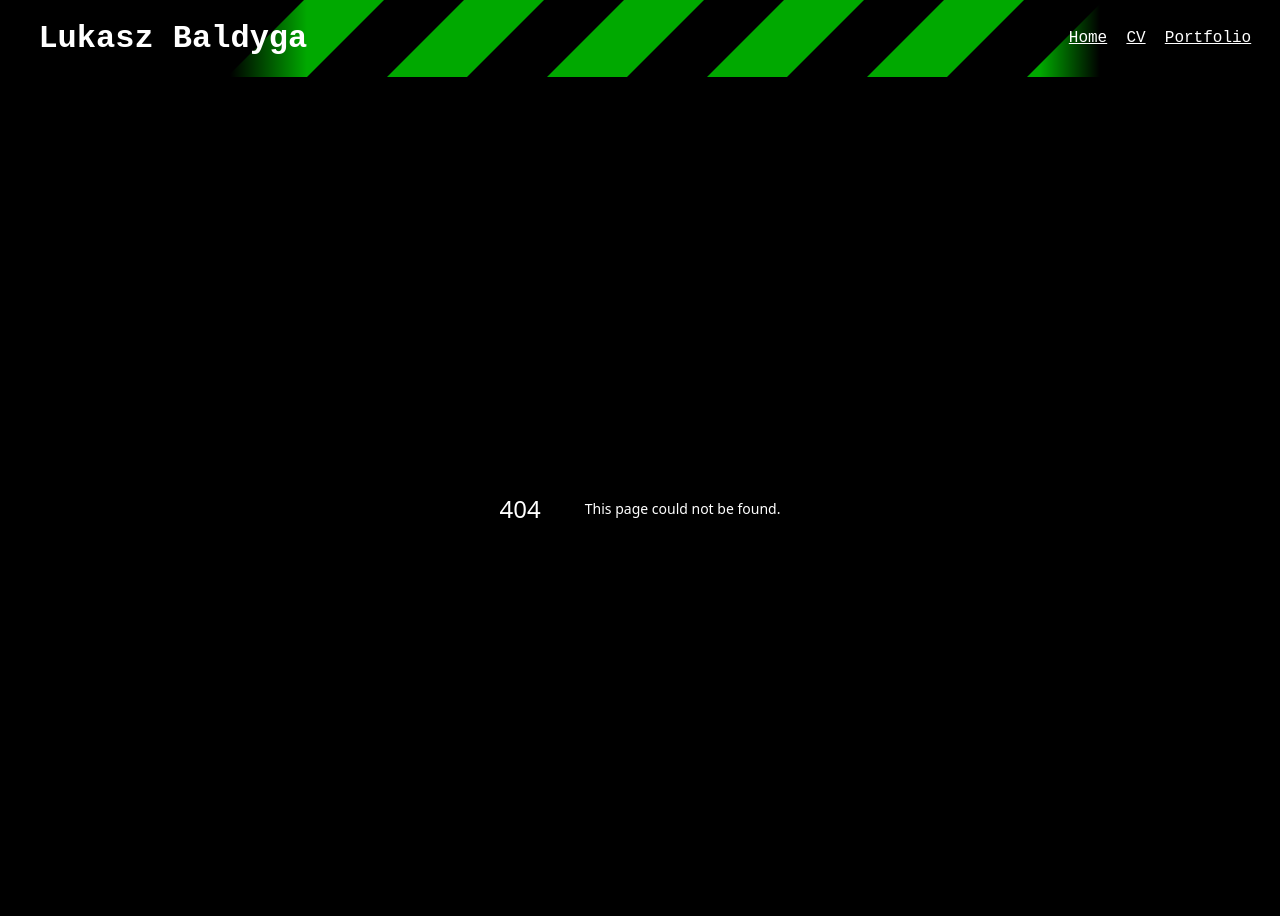
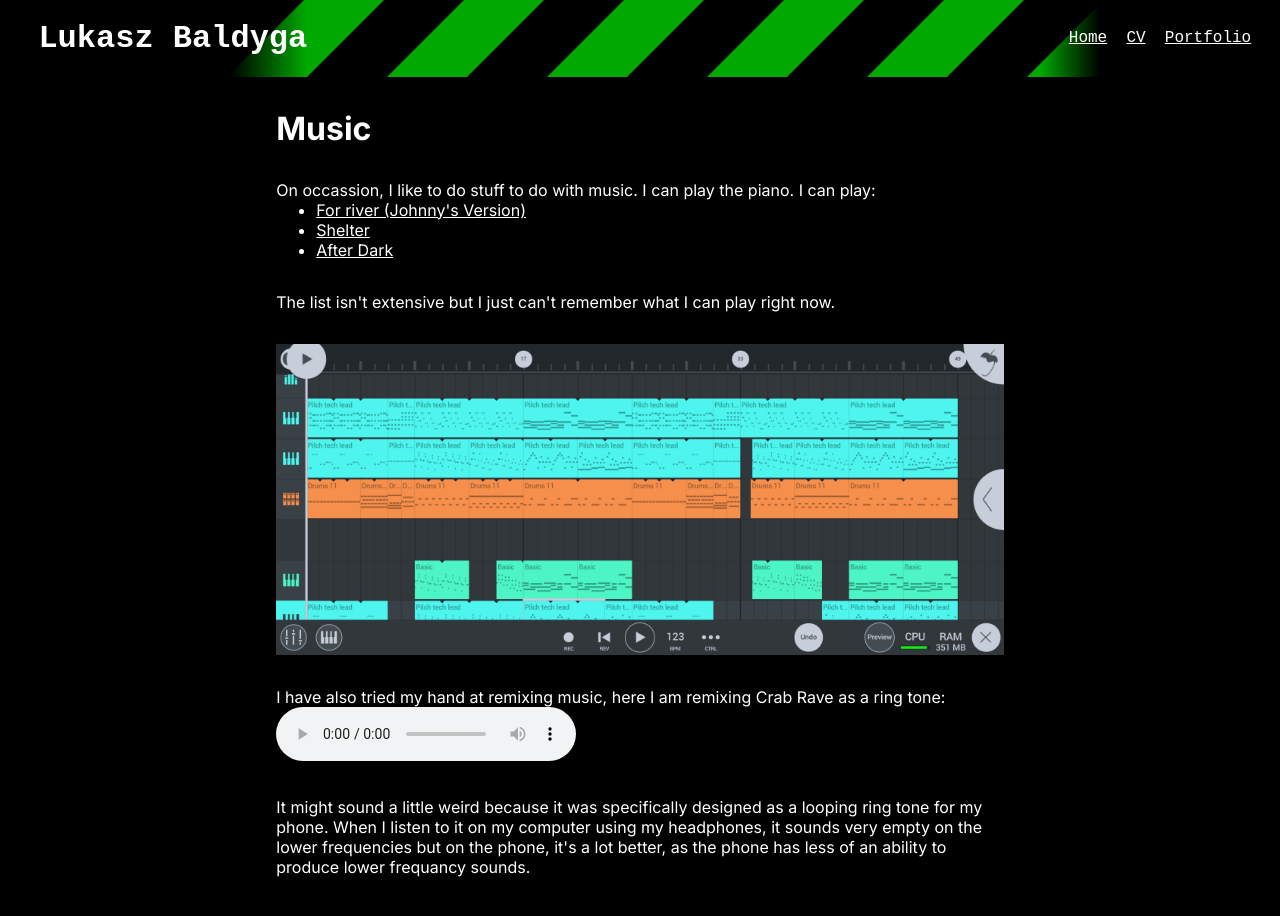
Before and after one commit to Rijndael1998/Website-Neo, a Next.js app: page /fun/hobbies in a window 1280 px wide. Before the commit this address had no page. Shown: the top 916 px of the page. Built offline with nearby package versions, Linux system fonts and the light colour scheme.

Commit message:
Added hobbies and added lazy to lazy pages

```diff
--- a/src/app/cv/page.tsx
+++ b/src/app/cv/page.tsx
@@ -1,6 +1,8 @@
+import Lazy from "@/components/lazy/_lazy";
+
 export default function CV() {
-    return <>
+    return <Lazy>
         <h1>CV</h1>
         <p>This is my digtal CV, you can customize it to your needs.</p>
-    </>
+    </Lazy>
 }
--- /dev/null
+++ b/src/app/fun/hobbies/page.tsx
@@ -0,0 +1,43 @@
+import Lazy from "@/components/lazy/_lazy";
+import { MusicDesc1, MusicDesc2, MusicDesc3, MusicDesc4, MusicICanPlay } from "@/content/Hobbies";
+import Image from "next/image";
+
+export default function Hobbies() {
+    return <Lazy>
+        <h1>Music</h1>
+
+        {/* TODO: Please remove this hack */}
+        <p style={{marginBottom: "0"}}>
+            {MusicDesc1}
+        </p>
+
+        <ul>
+            {
+                MusicICanPlay.map((item, index) => {
+                    return <li key={index}>
+                        <a href={item[1]}>{item[0]}</a>
+                    </li>
+                })
+            }
+        </ul>
+
+        <p>
+            {MusicDesc2}
+        </p>
+
+        <div className={".imageContainer"} style={{marginRight: "2.5rem", aspectRatio: 3840 / 1644, position: "relative"}}>
+            <Image style={{width: "100%", height: "100%"}} alt="FL Studio Screenshot" quality={100} fill src="/fun/hobbies/music/fl_studio.png"/>
+        </div>
+
+        {/* TODO: Please remove this hack */}
+        <p style={{marginBottom: "0"}}>
+            {MusicDesc3}
+        </p>
+
+        <audio controls src="/fun/hobbies/music/crab_rave.mp3"/>
+
+        <p>
+            {MusicDesc4}
+        </p>
+    </Lazy>
+}
--- a/src/app/fun/sudoku/page.tsx
+++ b/src/app/fun/sudoku/page.tsx
@@ -7,6 +7,7 @@ import { useState } from "react";
 import styles from "./sudoku.module.scss";
 import { EasyGrid, HardGrid } from "@/components/algorithms/sudoku/testGrids";
 import { backtracking } from "@/components/algorithms/sudoku/sudokuWorker";
+import Lazy from "@/components/lazy/_lazy";
 
 function EmptyGridGen() {
     const grid: Array<Array<number>> = [];
@@ -52,7 +53,7 @@ export default function Sudoku() {
         setGrid(result);
     }
 
-    return <>
+    return <Lazy>
         <h1>Sudoku Solver</h1>
         <div className={styles.controlWrapper}>
             <div className={styles.buttonWrapper}>
@@ -63,5 +64,5 @@ export default function Sudoku() {
             </div>
             <SudokuGrid grid={grid} callback={(x, y, v) => { callback(x, y, v) }} />
         </div>
-    </>
+    </Lazy>
 }
--- a/src/app/page.tsx
+++ b/src/app/page.tsx
@@ -1,10 +1,11 @@
+import Lazy from "@/components/lazy/_lazy";
 import { about, contact, main, uglyElements } from "./../content/Home";
 import styles from "./page.module.scss";
 
 
 export default function Home() {
   return (
-    <>
+    <Lazy>
       <div className={styles.page}>
         <div className={styles.item}>
           <h1>
@@ -42,6 +43,6 @@ export default function Home() {
           </p>
         </div>
       </div>
-    </>
+    </Lazy>
   )
 }
--- /dev/null
+++ b/src/content/Hobbies.ts
@@ -0,0 +1,24 @@
+export const MusicDesc1 = `
+On occassion, I like to do stuff to do with music. I can play the piano. I can play:
+`
+
+export const MusicICanPlay = [
+    [`For river (Johnny's Version)`, `https://www.youtube.com/watch?v=hiW6akLxrCM`],
+    [`Shelter`, `https://www.youtube.com/watch?v=ItpJJmZtXL0`],
+    [`After Dark`, `https://www.youtube.com/watch?v=CeZW57CMgpo`],
+]
+
+export const MusicDesc2 = `
+The list isn't extensive but I just can't remember what I can play right now.
+`
+
+export const MusicDesc3 = `
+I have also tried my hand at remixing music, here I am remixing Crab Rave as a ring tone:
+`
+
+export const MusicDesc4 = `
+It might sound a little weird because it was specifically designed as a looping ring tone for my phone.
+When I listen to it on my computer using my headphones, it sounds very empty on the lower frequencies
+but on the phone, it's a lot better, as the phone has less of an ability to produce lower frequancy
+sounds.
+`
```
Also changed, not shown: src/app/fun/content.ts (+7 -0 lines).
